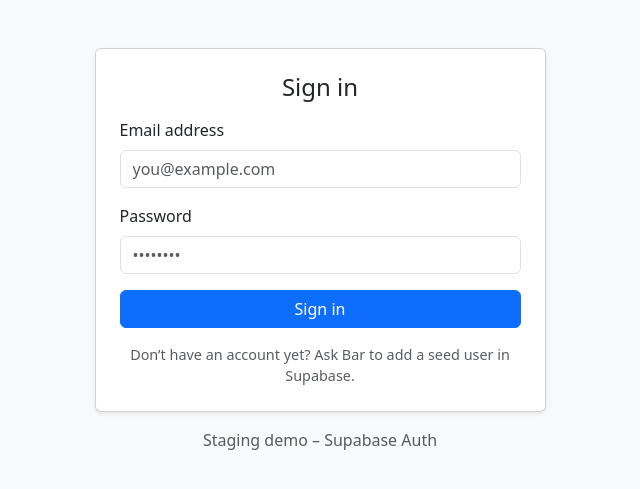
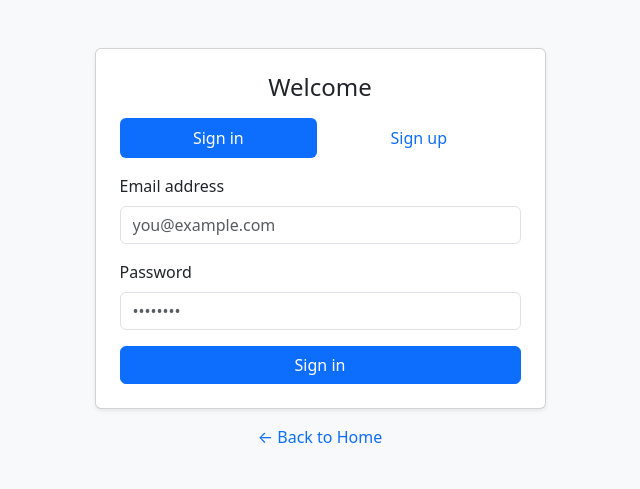
Before and after one commit to jbhorsley/icy-jungle, a Django app: page /signin/ in a window 1280 px wide. Shown: the top 489 px of the page, without its empty margins (320-960 px from the left). Run offline with Django 5.2, Linux system fonts and the light colour scheme.

Commit message:
Added a signup option from the signin page

```diff
--- a/core/templates/core/signin.html
+++ b/core/templates/core/signin.html
@@ -2,7 +2,7 @@
 <html lang="en">
 <head>
   <meta charset="utf-8">
-  <title>Sign in</title>
+  <title>Sign in / Sign up</title>
   <meta name="viewport" content="width=device-width, initial-scale=1">
   <!-- Bootstrap via CDN -->
   <link href="https://cdn.jsdelivr.net/npm/bootstrap@5.3.3/dist/css/bootstrap.min.css" rel="stylesheet">
@@ -13,30 +13,77 @@
       <div class="col-12 col-sm-10 col-md-6 col-lg-5">
         <div class="card shadow-sm">
           <div class="card-body p-4">
-            <h1 class="h4 mb-3 text-center">Sign in</h1>
+            <h1 class="h4 mb-3 text-center">Welcome</h1>
+
             {% if error %}
               <div class="alert alert-danger" role="alert">{{ error }}</div>
             {% endif %}
+            {% if info %}
+              <div class="alert alert-info" role="alert">{{ info }}</div>
+            {% endif %}
+
+            <ul class="nav nav-pills nav-fill mb-3" id="authTabs" role="tablist">
+              <li class="nav-item" role="presentation">
+                <button class="nav-link active" id="signin-tab" data-bs-toggle="pill" data-bs-target="#signin-pane" type="button" role="tab">Sign in</button>
+              </li>
+              <li class="nav-item" role="presentation">
+                <button class="nav-link" id="signup-tab" data-bs-toggle="pill" data-bs-target="#signup-pane" type="button" role="tab">Sign up</button>
+              </li>
+            </ul>
+
+            <div class="tab-content">
+              <!-- Sign in -->
+              <div class="tab-pane fade show active" id="signin-pane" role="tabpanel">
                 <form method="post" novalidate>
                   {% csrf_token %}
+                  <input type="hidden" name="action" value="signin">
                   <div class="mb-3">
-                <label for="email" class="form-label">Email address</label>
-                <input id="email" name="email" type="email" class="form-control" required placeholder="you@example.com" autocomplete="email">
+                    <label for="signin-email" class="form-label">Email address</label>
+                    <input id="signin-email" name="email" type="email" class="form-control" required placeholder="you@example.com" autocomplete="email">
                   </div>
                   <div class="mb-3">
-                <label for="password" class="form-label">Password</label>
-                <input id="password" name="password" type="password" class="form-control" required placeholder="••••••••" autocomplete="current-password">
+                    <label for="signin-password" class="form-label">Password</label>
+                    <input id="signin-password" name="password" type="password" class="form-control" required placeholder="••••••••" autocomplete="current-password">
                   </div>
                   <button type="submit" class="btn btn-primary w-100">Sign in</button>
                 </form>
-            <p class="text-center text-muted mt-3 mb-0" style="font-size: 0.9rem;">
-              Don’t have an account yet? Ask Bar to add a seed user in Supabase.
+              </div>
+
+              <!-- Sign up -->
+              <div class="tab-pane fade" id="signup-pane" role="tabpanel">
+                <form method="post" novalidate>
+                  {% csrf_token %}
+                  <input type="hidden" name="action" value="signup">
+                  <div class="mb-3">
+                    <label for="signup-email" class="form-label">Email address</label>
+                    <input id="signup-email" name="email" type="email" class="form-control" required placeholder="you@example.com" autocomplete="email">
+                  </div>
+                  <div class="mb-3">
+                    <label for="signup-password" class="form-label">Password</label>
+                    <input id="signup-password" name="password" type="password" class="form-control" required placeholder="At least 6 characters" autocomplete="new-password">
+                  </div>
+                  <div class="mb-3">
+                    <label for="signup-password-confirm" class="form-label">Confirm password</label>
+                    <input id="signup-password-confirm" name="password_confirm" type="password" class="form-control" required placeholder="Repeat password" autocomplete="new-password">
+                  </div>
+                  <button type="submit" class="btn btn-success w-100">Create account</button>
+                </form>
+                <p class="text-muted mt-2" style="font-size: 0.9rem;">
+                  You might receive a confirmation email depending on Supabase settings.
                 </p>
               </div>
             </div>
-        <p class="text-center text-muted mt-3">Staging demo – Supabase Auth</p>
+          </div>
+        </div>
+
+        <div class="text-center text-muted mt-3">
+          <a href="/" class="text-decoration-none">← Back to Home</a>
         </div>
       </div>
     </div>
+  </div>
+
+  <!-- Bootstrap JS (for tabs) -->
+  <script src="https://cdn.jsdelivr.net/npm/bootstrap@5.3.3/dist/js/bootstrap.bundle.min.js"></script>
 </body>
 </html>
--- a/core/views.py
+++ b/core/views.py
@@ -1,19 +1,29 @@
 import os
+from django.http import HttpResponse
 from django.shortcuts import render, redirect
 from django.views.decorators.http import require_http_methods
 from supabase import create_client, Client
 
-from django.http import HttpResponse
+
 def home(request):
     return HttpResponse("<h1>Hello, world! 🎉</h1>")
 
+
 @require_http_methods(["GET", "POST"])
 def signin(request):
+    """
+    Combined Sign in / Sign up:
+    - POST with action=signin -> Auth with email/password
+    - POST with action=signup -> Create user; if session returned, log them in; if email confirmation is required, show info
+    """
     error = None
+    info = None
 
     if request.method == "POST":
+        action = request.POST.get("action", "signin")
         email = request.POST.get("email", "").strip()
         password = request.POST.get("password", "")
+        password_confirm = request.POST.get("password_confirm", "")
 
         if not email or not password:
             error = "Please enter both email and password."
@@ -25,20 +35,39 @@ def signin(request):
                     error = "Server is missing Supabase credentials."
                 else:
                     supabase: Client = create_client(url, anon_key)
-                    # Authenticate with Supabase
-                    auth_res = supabase.auth.sign_in_with_password({"email": email, "password": password})
 
-                    if auth_res and auth_res.session and auth_res.user:
-                        # Save minimal session info
-                        request.session["sb_access_token"] = auth_res.session.access_token
-                        request.session["sb_refresh_token"] = auth_res.session.refresh_token
-                        request.session["sb_user_id"] = auth_res.user.id
-                        request.session["sb_user_email"] = auth_res.user.email
-                        return redirect("home")
+                    if action == "signup":
+                        if password != password_confirm:
+                            error = "Passwords do not match."
+                        else:
+                            # Create user in Supabase
+                            res = supabase.auth.sign_up({"email": email, "password": password})
+                            # If email confirmation is disabled, session may be returned immediately.
+                            # If confirmation is required, session will be None and user must confirm via email.
+                            if getattr(res, "session", None):
+                                request.session["sb_access_token"] = res.session.access_token
+                                request.session["sb_refresh_token"] = res.session.refresh_token
+                                request.session["sb_user_id"] = res.user.id
+                                request.session["sb_user_email"] = res.user.email
+                                return redirect("home")
+                            else:
+                                info = "Check your email to confirm your account, then sign in."
                     else:
-                        error = "Invalid email or password."
-            except Exception as e:
-                # Avoid leaking details to users; log in real apps
-                error = "Sign-in failed. Please check your credentials."
+                        # Default: sign in
+                        auth_res = supabase.auth.sign_in_with_password({"email": email, "password": password})
+                        if auth_res and auth_res.session and auth_res.user:
+                            request.session["sb_access_token"] = auth_res.session.access_token
+                            request.session["sb_refresh_token"] = auth_res.session.refresh_token
+                            request.session["sb_user_id"] = auth_res.user.id
+                            request.session["sb_user_email"] = auth_res.user.email
+                            return redirect("home")
+                        else:
+                            error = "Invalid email or password."
+            except Exception:
+                # Don’t leak internal details to users
+                if action == "signup":
+                    error = "Sign up failed. If the email may already exist, try signing in."
+                else:
+                    error = "Sign in failed. Please check your credentials."
 
-    return render(request, "core/signin.html", {"error": error})
+    return render(request, "core/signin.html", {"error": error, "info": info})
```
Lines whose indentation alone changed are shown as unchanged.
